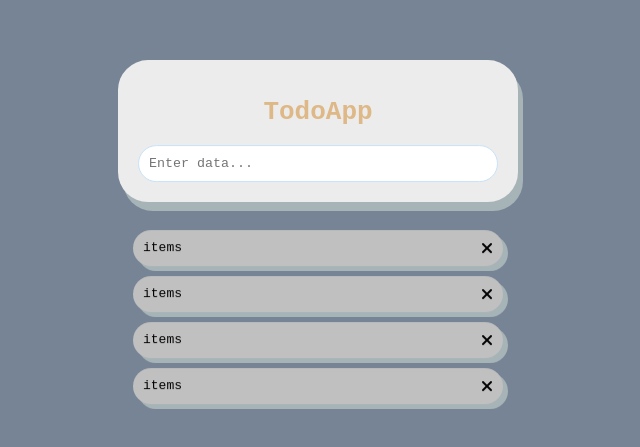
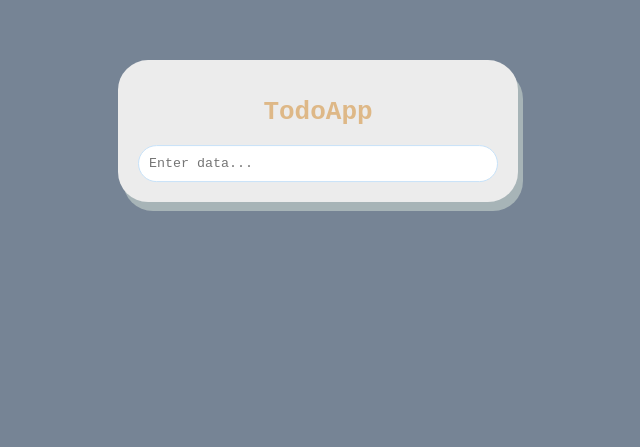
Before and after one commit to abhijith-dot99/ToDo---React, a React (Create React App) app: page / in a window 1280 px wide. Shown: the part 141-588 px from the top of the page, without its empty margins (322-962 px from the left). Built offline with nearby package versions, Linux system fonts and the light colour scheme.

Commit message:
changes after deploy

```diff
--- a/package.json
+++ b/package.json
@@ -2,6 +2,7 @@
   "name": "todoapp",
   "version": "0.1.0",
   "private": true,
+  "homepage": "https://abhijith-dot99.github.io/ToDo---React",
   "dependencies": {
     "@testing-library/jest-dom": "^5.17.0",
     "@testing-library/react": "^13.4.0",
@@ -12,6 +13,8 @@
     "web-vitals": "^2.1.4"
   },
   "scripts": {
+    "predeploy": "npm run build",
+    "deploy": "gh-pages -d build",
     "start": "react-scripts start",
     "build": "react-scripts build",
     "test": "react-scripts test",
@@ -34,5 +37,8 @@
       "last 1 firefox version",
       "last 1 safari version"
     ]
+  },
+  "devDependencies": {
+    "gh-pages": "^6.1.1"
   }
 }
--- a/src/components/TodoApp/TodoApp.css
+++ b/src/components/TodoApp/TodoApp.css
@@ -50,3 +50,13 @@ ul li{
     display: flex;
     justify-content: space-between;
 }
+
+.ul-items li i {
+    transition: width 0.3s ease, height 0.3s ease, color 0.3s ease;
+}
+
+.ul-items li i:hover{
+    cursor: pointer;
+    transform: scale(1.5); /* Slightly enlarge the element */
+    color: red;
+}
--- a/src/components/TodoApp/TodoApp.js
+++ b/src/components/TodoApp/TodoApp.js
@@ -4,35 +4,55 @@ class TodoApp extends Component {
 
     state= {
         input: "",
+        items: []
     };
 
     handleChange = (event) => {
-     this.setState( { secondvalue: event.target.value}, () => {
+     this.setState( { input: event.target.value}, () => {
      });
-     console.log(this.state.secondvalue);
+     console.log(this.state.input)
     };
 
+    storeItems = (event) => {
+        event.preventDefault();
+        const {input} = this.state;
+
+        if (input.trim() === "") {
+            return;
+        }
+
+        this.setState({
+            items: [...this.state.items, input],
+            input: ""
+        })
+    }
+
+    handleDelete = (items) => {
+        const allItems = this.state.items;
+        allItems.splice(items, 1);
+
+        this.setState({
+            items: allItems
+        })
+        console.log(this.items);
+
+    }
+
     render() {
-        const { newvalue } = this.state;
+        const { input , items } = this.state;
+        console.log(items)
         return (
             <div className="todo-container">
-                <form className="input-section">
+                <form className="input-section" onSubmit={this.storeItems}>
                     <h1>TodoApp</h1>
-                    <input type="text" value={newvalue} onChange={this.handleChange} placeholder="Enter data..."></input>
+                    <input type="text" value={input} onChange={this.handleChange} placeholder="Enter data..."></input>
                 </form>
                 <ul className="ul-items">
-                    <li>
-                        items <i className="fa-solid fa-xmark"></i>
-                    </li>
-                    <li>
-                        items <i className="fa-solid fa-xmark"></i>
-                    </li>
-                    <li>
-                        items <i className="fa-solid fa-xmark"></i>
-                    </li>
-                    <li>
-                        items <i className="fa-solid fa-xmark"></i>
-                    </li>
+                    {items.map((data, index) => (
+                        <li key={index}>
+                            {data} <i className="fa-solid fa-xmark" onClick={ () => this.handleDelete(index)}></i>
+                        </li>
+                    ))}
                 </ul>
             </div>
         );
```
Also changed, not shown: 1 other file (tests, documents, lock files or other folders).
